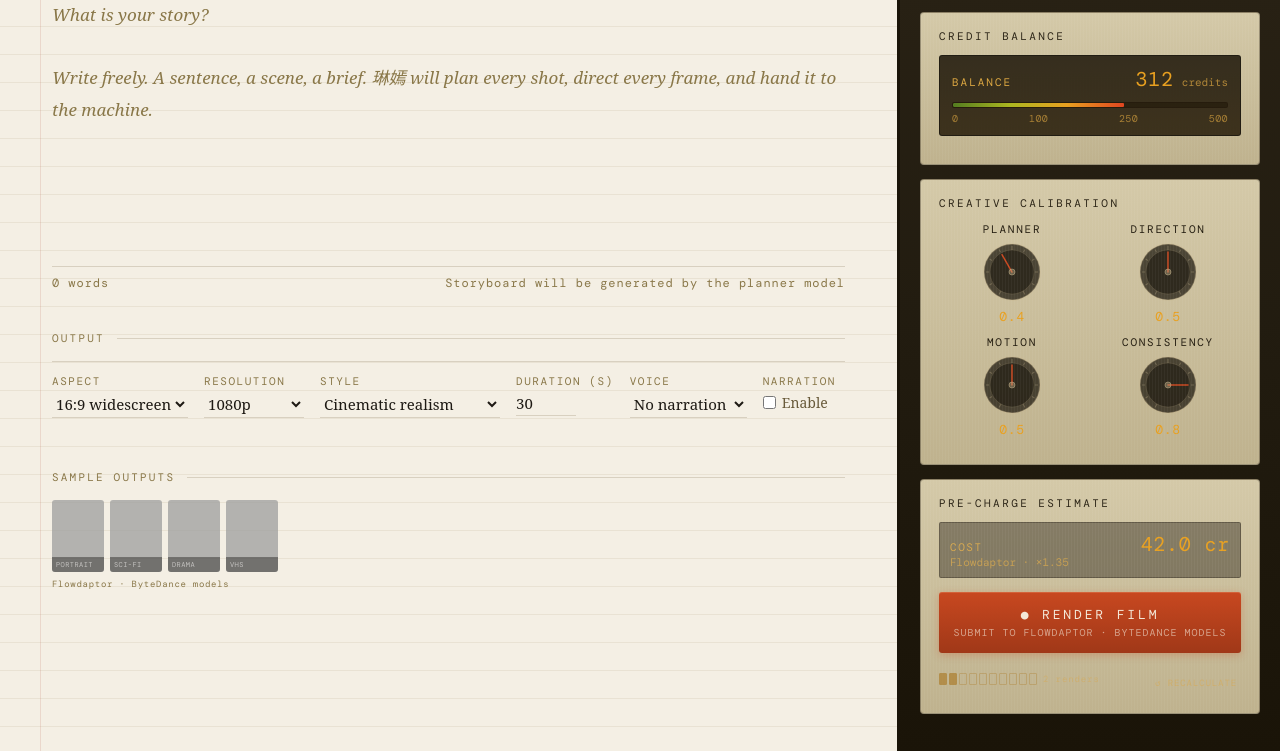
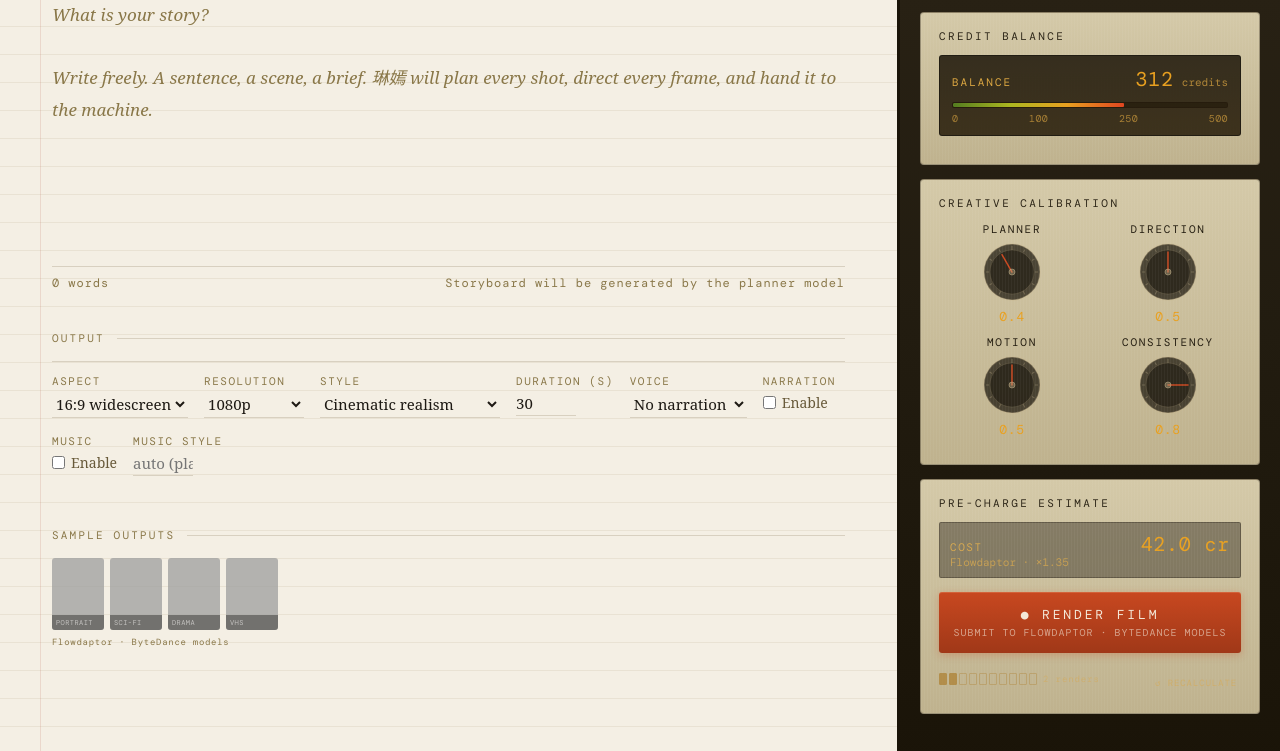
Before and after one commit to cschong-cymk/linyan, a Flask app: page /studio in a window 1280 px wide. Shown: the part 461-1212 px from the top of the page. Run offline with Flask 3, Linux system fonts and the light colour scheme; the visitor is signed in with stand-in values (Sample User, id 1); a database or web service that is not in the repository returns one stand-in record (values such as "Sample title"); data that the repository does not hold is empty; some libraries are stand-ins or nearby versions; some web fonts are replaced; grey boxes are pictures that could not be loaded.

Commit message:
kie added

```diff
--- a/app.py
+++ b/app.py
@@ -47,6 +47,18 @@ DATABASE_URL = os.environ.get(
 # generate_character_reference_image).
 ARK_API_KEY = os.environ.get("ARK_API_KEY")
 ARK_API_BASE = os.environ.get("ARK_API_BASE", "https://ark.ap-southeast.bytepluses.com/api/v3")
+
+# ── kie.ai (Suno wrapper) — background music ─────────────────────────────────
+# Verified live 2026-07-23: POST /generate (callBackUrl is REQUIRED even when
+# polling; a dead callback URL doesn't block completion), poll
+# GET /generate/record-info until status SUCCESS, download sunoData[0].audioUrl
+# (their CDN 403s Python's default User-Agent — send a browser UA).
+KIE_API_KEY = os.environ.get("KIE_API_KEY")
+KIE_API_BASE = os.environ.get("KIE_API_BASE", "https://api.kie.ai/api/v1")
+MUSIC_FLAT_CREDITS = 10.0     # flat fee per job with music enabled (README: 5–10)
+MUSIC_POLL_TIMEOUT = 300      # observed live: ~2.5 min to SUCCESS
+MUSIC_POLL_INTERVAL = 10
+MUSIC_DL_USER_AGENT = "Mozilla/5.0 (Macintosh; Intel Mac OS X 10_15_7) AppleWebKit/537.36"
 
 # ── Stripe (credit purchases) ────────────────────────────────────────────────
 # STRIPE_PAYMENT_LINK is a Stripe-hosted Payment Link (buy.stripe.com/...).
@@ -501,6 +513,11 @@ def normalize_config(raw_config, settings):
         "motion_temperature": clamp_float(raw_config.get("motion_temperature"), 0.5, 0.0, 1.0),
         "dialogue_temperature": clamp_float(raw_config.get("dialogue_temperature"), 0.4, 0.0, 1.0),
         "consistency_strength": clamp_float(raw_config.get("consistency_strength"), 0.8, 0.1, 1.0),
+        "music_enabled": bool(raw_config.get("music_enabled")),
+        # Optional user override; when empty the planner's music_prompt is used.
+        # kie.ai non-custom mode caps prompt at 500 chars; leave headroom for
+        # the ", instrumental" suffix added in generate_background_music.
+        "music_prompt": str(raw_config.get("music_prompt") or "").strip()[:450],
     }
     if config["aspect_ratio"] not in ASPECT_PRESETS:
         config["aspect_ratio"] = "16:9"
@@ -560,6 +577,13 @@ def estimate_job_cost(config, settings, character_count=None):
     raw_usd = usd_per_second * (video_seconds + reference_seconds)
     charged_usd = raw_usd * margin
     credits = charged_usd * CREDITS_PER_USD
+
+    # Background music: flat fee, margin NOT applied — MUSIC_FLAT_CREDITS is
+    # already the charged price (kie.ai's per-generation cost is cents; a flat
+    # 10 credits comfortably covers it). Refunded by run_job_async if music
+    # generation fails or is skipped: the fee is only kept when music ships.
+    if config.get("music_enabled"):
+        credits += MUSIC_FLAT_CREDITS
 
     return round(credits, 1), provider
 
@@ -1028,7 +1052,8 @@ def call_planner(storyboard_text, config):
               "camera": "<camera movement and framing note>",
               "narration": "<voice-over line, or empty string if none>"
             }
-          ]
+          ],
+          "music_prompt": "<one short instrumental music description for the WHOLE video (mood, instruments, tempo — e.g. 'sparse piano and strings, melancholic, slow tempo'), no lyrics, max 300 characters>"
         }
         Rules:
         - Every name in characters_in_shot must exactly match a name in characters[].
@@ -1126,8 +1151,14 @@ def call_planner(storyboard_text, config):
             ),
             "characters": character_bible,
             "shots": clean_shots,
+            "music_prompt": str(parsed.get("music_prompt", "")).strip()[:450],
             "plan_text": json.dumps(
-                {"characters": character_bible, "shots": clean_shots}, indent=2
+                {
+                    "characters": character_bible,
+                    "shots": clean_shots,
+                    "music_prompt": str(parsed.get("music_prompt", "")).strip()[:450],
+                },
+                indent=2,
             ),
         }
     except (urllib_error.HTTPError, urllib_error.URLError) as exc:
@@ -1337,6 +1368,27 @@ def run_job_async(job_id, user_id, config, settings, storyboard_text, storyboard
                     output_path, config["title"], job_id, config, storyboard_text, planner
                 )
 
+        # ── Phase 3.5: Background music (best-effort) ────────────────────────
+        # Only on a real render — placeholders don't get scored. Any failure
+        # here ships the video without music AND refunds the flat music fee:
+        # the fee is only kept when music actually made it into the file.
+        if config.get("music_enabled"):
+            music_note = "skipped: render fell back to placeholder"
+            if rendered_ok:
+                set_status("rendering", extra_params={"music_status": "generating"})
+                music_prompt = config.get("music_prompt") or planner.get("music_prompt") or ""
+                music_path, music_err = generate_background_music(job_id, music_prompt)
+                if music_path:
+                    mixed, mix_note = mix_music_into_video(output_path, music_path)
+                    music_note = "ok" if mixed else mix_note
+                    music_path.unlink(missing_ok=True)
+                else:
+                    music_note = music_err
+            if music_note != "ok":
+                estimated_credits = round(max(0.0, estimated_credits - MUSIC_FLAT_CREDITS), 1)
+                set_status("rendering", new_estimated_credits=estimated_credits)
+            set_status("rendering", extra_params={"music_status": music_note})
+
         # ── Phase 4: Charge credits only on success ──────────────────────────
         charge_credits()
         set_status("completed", output_path=output_path, output_kind=output_kind)
@@ -1496,6 +1548,153 @@ def stitch_shots(shot_clips, output_path, config):
             concat_list_path.unlink(missing_ok=True)
 
 
+def generate_background_music(job_id, music_prompt):
+    """
+    Generate one instrumental track via kie.ai's Suno wrapper.
+    Returns (mp3_path, None) on success, (None, reason) on any failure.
+    Best-effort by design: a music failure must never fail the job — the
+    caller ships the video without music and refunds the flat music fee.
+
+    Request/poll/download shape verified live 2026-07-23:
+      - callBackUrl is REQUIRED at submit even though we poll; a URL that
+        does nothing useful is fine (SUCCESS was reached with one).
+      - Poll statuses: PENDING → TEXT_SUCCESS → FIRST_SUCCESS → SUCCESS.
+      - The audio CDN 403s Python's default User-Agent; send a browser UA.
+    """
+    if not KIE_API_KEY:
+        return None, "KIE_API_KEY not set"
+
+    prompt = (music_prompt or "").strip() or "cinematic instrumental underscore, gentle, atmospheric"
+    if "instrumental" not in prompt.lower():
+        prompt += ", instrumental, no lyrics"
+    callback = (
+        f"{PUBLIC_BASE_URL}/api/music/callback"
+        if PUBLIC_BASE_URL
+        else "https://example.com/api/music/callback"  # required field; polling is the source of truth
+    )
+    payload = {
+        "prompt": prompt[:500],
+        "customMode": False,
+        "instrumental": True,
+        "model": "V5",
+        "callBackUrl": callback,
+    }
+    headers = {"Authorization": f"Bearer {KIE_API_KEY}", "Content-Type": "application/json"}
+
+    try:
+        req = urllib_request.Request(
+            f"{KIE_API_BASE}/generate", data=json.dumps(payload).encode("utf-8"),
+            headers=headers, method="POST",
+        )
+        with urllib_request.urlopen(req, timeout=30) as resp:
+            submit = json.loads(resp.read().decode("utf-8"))
+        if submit.get("code") != 200:
+            return None, f"kie.ai submit rejected: {submit.get('msg')}"
+        task_id = submit["data"]["taskId"]
+    except Exception as exc:
+        return None, f"kie.ai submit error: {exc}"
+
+    deadline = time.monotonic() + MUSIC_POLL_TIMEOUT
+    status = None
+    while time.monotonic() < deadline:
+        time.sleep(MUSIC_POLL_INTERVAL)
+        try:
+            poll = urllib_request.Request(
+                f"{KIE_API_BASE}/generate/record-info?taskId={task_id}", headers=headers
+            )
+            with urllib_request.urlopen(poll, timeout=15) as resp:
+                data = json.loads(resp.read().decode("utf-8"))
+        except Exception:
+            continue  # transient; keep polling
+        info = data.get("data") or {}
+        status = info.get("status")
+        tracks = ((info.get("response") or {}).get("sunoData")) or []
+        # CALLBACK_EXCEPTION means their POST to our callback failed — the
+        # tracks themselves may still exist, so treat it as terminal-with-hope.
+        if status == "SUCCESS" or (status == "CALLBACK_EXCEPTION" and tracks):
+            if not tracks:
+                return None, "SUCCESS but no tracks in response"
+            record_music_usage(job_id, task_id, status, tracks[0])
+            try:
+                dl = urllib_request.Request(
+                    tracks[0]["audioUrl"], headers={"User-Agent": MUSIC_DL_USER_AGENT}
+                )
+                with urllib_request.urlopen(dl, timeout=120) as resp:
+                    mp3_path = OUTPUT_DIR / f"{job_id}-music.mp3"
+                    mp3_path.write_bytes(resp.read())
+                return mp3_path, None
+            except Exception as exc:
+                return None, f"music download failed: {exc}"
+        if status in ("CREATE_TASK_FAILED", "GENERATE_AUDIO_FAILED", "SENSITIVE_WORD_ERROR",
+                      "CALLBACK_EXCEPTION"):
+            record_music_usage(job_id, task_id, status, None)
+            return None, f"kie.ai task {status}: {info.get('errorMessage') or 'no details'}"
+    return None, f"music generation timed out after {MUSIC_POLL_TIMEOUT}s (status: {status})"
+
+
+def record_music_usage(job_id, task_id, status, track):
+    """provider_usage row for a kie.ai music task (kind='music', provider='kie').
+    Same best-effort contract as record_provider_usage: never raises."""
+    try:
+        conn = new_connection()
+        cur = conn.cursor()
+        cur.execute(
+            """
+            INSERT INTO provider_usage (
+                job_id, kind, provider, model, task_id, status,
+                duration_seconds, resolution, completion_tokens, total_tokens, created_at
+            )
+            VALUES (%s, 'music', 'kie', 'suno-V5', %s, %s, %s, NULL, NULL, NULL, %s)
+            """,
+            (job_id, task_id, status,
+             int((track or {}).get("duration") or 0) or None, now_iso()),
+        )
+        conn.commit()
+        conn.close()
+    except Exception:
+        pass
+
+
+def mix_music_into_video(video_path, music_path):
+    """
+    Mux/mix the music under the video, in place (temp file + atomic replace).
+    Seedance clips are rendered with generate_audio=False, so the stitched
+    video normally has NO audio stream — in that case the music becomes the
+    only audio track. If an audio stream ever exists (future narration), the
+    music is mixed underneath it at reduced volume instead.
+    Returns (True, "ok") or (False, reason).
+    """
+    tmp_path = video_path.parent / f"{video_path.stem}-music-tmp.mp4"
+    try:
+        probe = subprocess.run(
+            ["ffprobe", "-v", "error", "-select_streams", "a",
+             "-show_entries", "stream=index", "-of", "csv=p=0", str(video_path)],
+            capture_output=True, text=True,
+        )
+        has_audio = bool(probe.stdout.strip())
+        if has_audio:
+            cmd = [
+                "ffmpeg", "-y", "-i", str(video_path), "-i", str(music_path),
+                "-filter_complex",
+                "[1:a]volume=0.2[music];[0:a][music]amix=inputs=2:duration=first[a]",
+                "-map", "0:v", "-map", "[a]",
+                "-c:v", "copy", "-c:a", "aac", "-shortest", str(tmp_path),
+            ]
+        else:
+            cmd = [
+                "ffmpeg", "-y", "-i", str(video_path), "-i", str(music_path),
+                "-filter_complex", "[1:a]volume=0.5[a]",
+                "-map", "0:v", "-map", "[a]",
+                "-c:v", "copy", "-c:a", "aac", "-shortest", str(tmp_path),
+            ]
+        subprocess.run(cmd, check=True, capture_output=True)
+        os.replace(tmp_path, video_path)
+        return True, "ok"
+    except (subprocess.CalledProcessError, FileNotFoundError, OSError) as exc:
+        tmp_path.unlink(missing_ok=True)
+        return False, f"ffmpeg mix failed: {exc}"
+
+
 def create_job_record(user_id, original_filename, config, storyboard_text):
     settings = load_settings()
     # Pre-planning gate: character count isn't known yet (that's an LLM step
@@ -1559,6 +1758,15 @@ def studio():
     if not user:
         return redirect("/")
     return render_template("inner.html")
+
+
+@app.route("/api/music/callback", methods=["POST"])
+def music_callback():
+    """kie.ai requires a callBackUrl at submit time even though this app polls
+    for results. This endpoint just acknowledges the delivery — polling in
+    generate_background_music is the source of truth. Unauthenticated by
+    necessity (kie.ai's servers carry no session); it stores nothing."""
+    return jsonify({"success": True})
 
 
 @app.route("/settings")
--- a/templates/inner.html
+++ b/templates/inner.html
@@ -578,6 +578,17 @@
               <span>Enable</span>
             </div>
           </div>
+          <div class="footnote">
+            <span class="fn-label">Music</span>
+            <div class="fn-checkbox-row">
+              <input type="checkbox" id="music-enabled" onchange="refreshQuote()">
+              <span>Enable</span>
+            </div>
+          </div>
+          <div class="footnote">
+            <span class="fn-label">Music style</span>
+            <input class="fn-input" id="music-prompt" type="text" maxlength="450" placeholder="auto (planner decides)">
+          </div>
         </div>
       </div>
 
@@ -965,7 +976,9 @@
         direction_temperature: Number(document.getElementById('direction-temperature').value),
         motion_temperature:    Number(document.getElementById('motion-temperature').value),
         dialogue_temperature:  Number(document.getElementById('dialogue-temperature').value),
-        consistency_strength:  Number(document.getElementById('consistency-strength').value)
+        consistency_strength:  Number(document.getElementById('consistency-strength').value),
+        music_enabled: document.getElementById('music-enabled').checked,
+        music_prompt:  document.getElementById('music-prompt').value.trim()
       };
     }
 
@@ -1016,6 +1029,8 @@
         if (cfg.target_duration) document.getElementById('target-duration').value = cfg.target_duration;
         if (cfg.voice_model)     document.getElementById('voice-model').value = cfg.voice_model;
         document.getElementById('narration-enabled').checked = !!cfg.narration_enabled;
+        document.getElementById('music-enabled').checked = !!cfg.music_enabled;
+        document.getElementById('music-prompt').value = cfg.music_prompt || '';
 
         setDialValue('planner',     'planner-temperature',   cfg.planner_temperature);
         setDialValue('direction',   'direction-temperature', cfg.direction_temperature);
```
Also changed, not shown: README.md, 1 other file.
